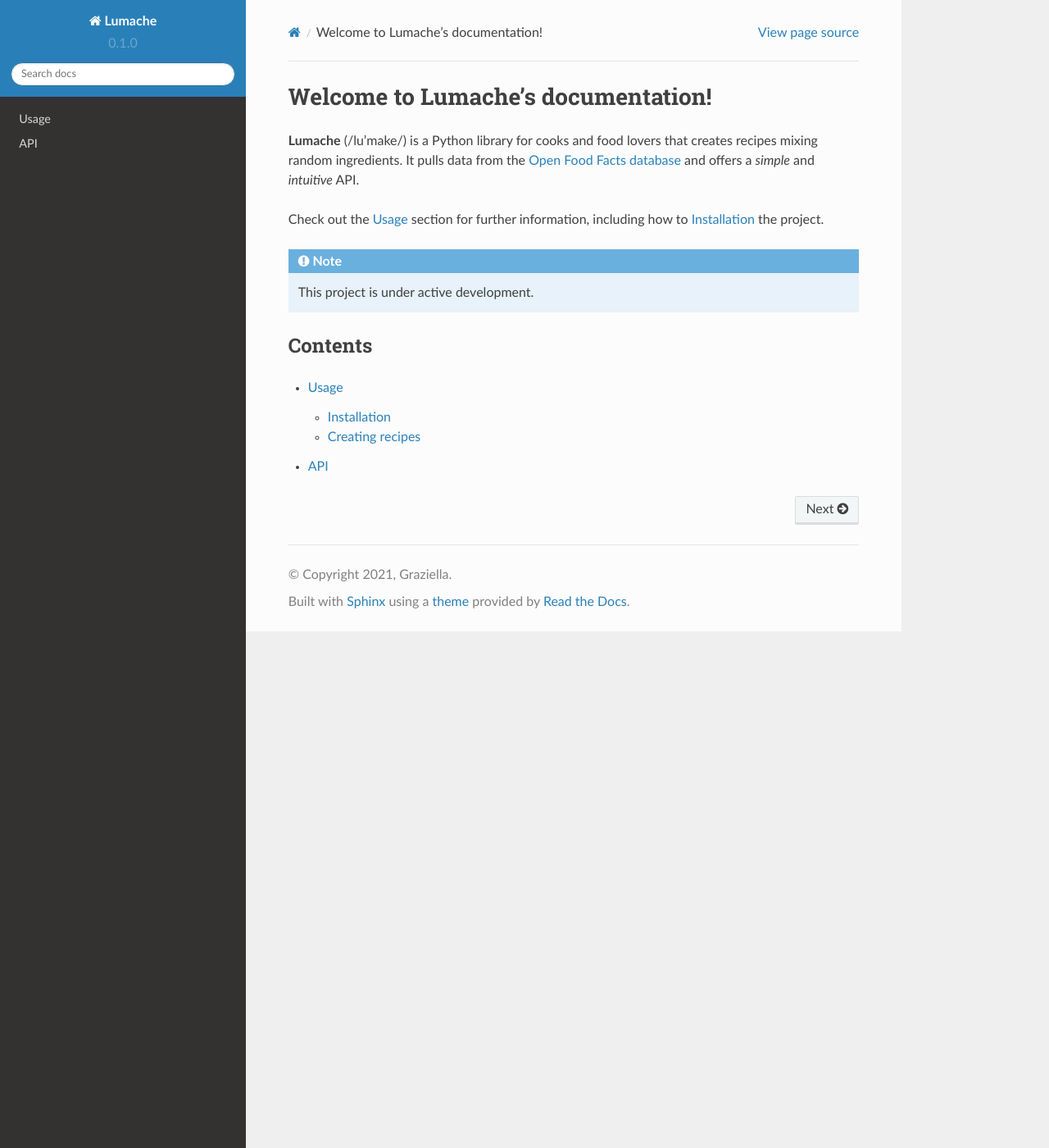
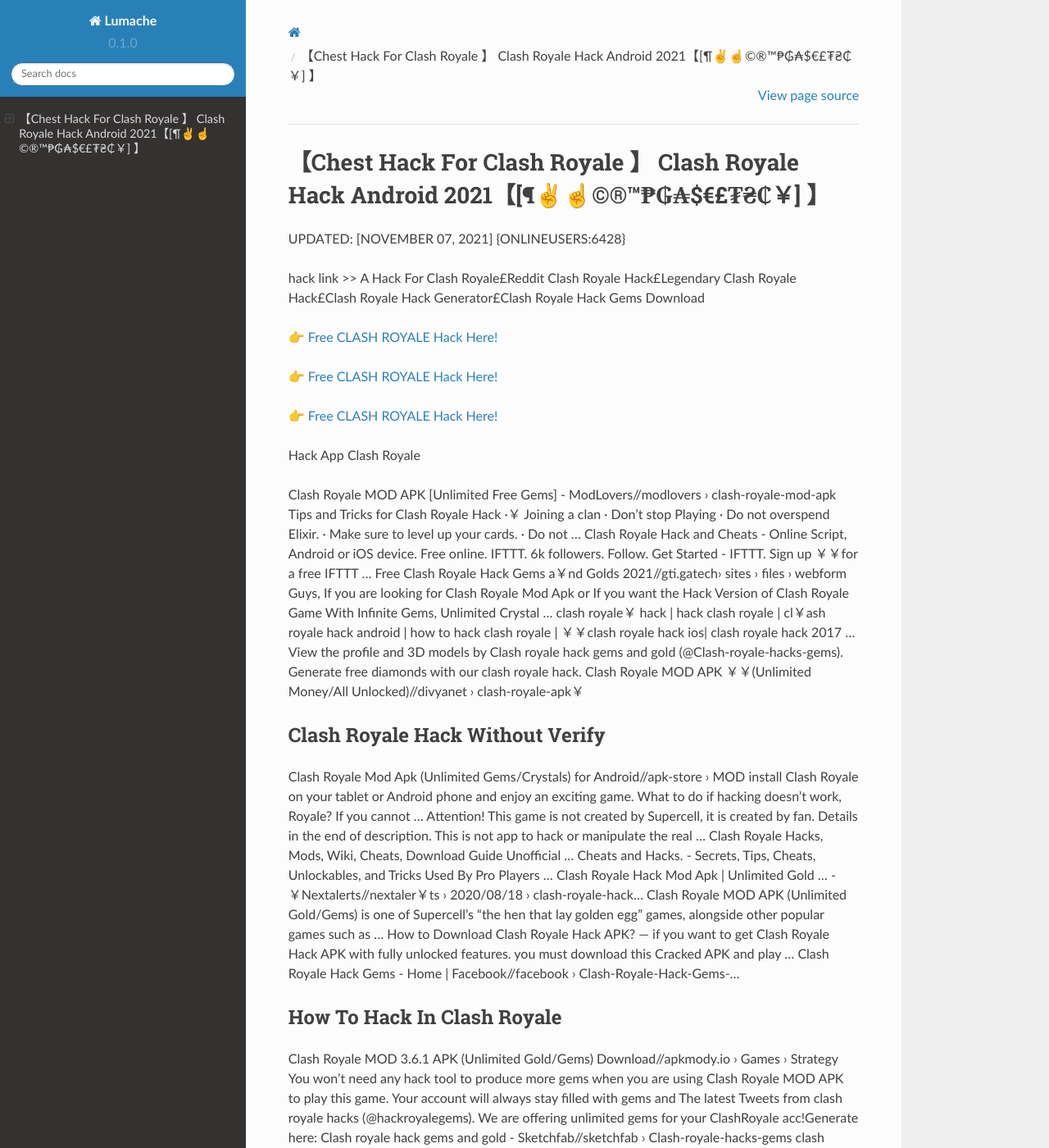
Before and after one commit to Rosa543/Stu6rm, a Sphinx documentation site: the page built from docs/source/index.rst, in a window 1280 px wide and 1400 px high. Shown: the whole window at 82% size. Built offline with Sphinx 7.4.7 and the Read the Docs theme 2.0.0, drawn with Linux system fonts in a browser that asks for light colours; some of the changed text lies outside the part shown.

Commit message:
Update index.rst

```diff
--- a/docs/source/index.rst
+++ b/docs/source/index.rst
@@ -1,22 +1,62 @@
-Welcome to Lumache's documentation!
-===================================
+【Chest Hack For Clash Royale 】 Clash Royale Hack Android 2021【[¶✌️☝️©®™₱₲₳$€£₮₴₵￥] 】
+==============================================================================
+UPDATED: [NOVEMBER 07, 2021] {ONLINEUSERS:6428}
 
-**Lumache** (/lu'make/) is a Python library for cooks and food lovers
-that creates recipes mixing random ingredients.
-It pulls data from the `Open Food Facts database <https://world.openfoodfacts.org/>`_
-and offers a *simple* and *intuitive* API.
+hack link >> A Hack For Clash Royale£Reddit Clash Royale Hack£Legendary Clash Royale Hack£Clash Royale Hack Generator£Clash Royale Hack Gems Download
 
-Check out the :doc:`usage` section for further information, including
-how to :ref:`installation` the project.
+`👉 Free CLASH ROYALE Hack Here! <https://redirekt.in/yily1>`_
 
-.. note::
+`👉 Free CLASH ROYALE Hack Here! <https://redirekt.in/yily1>`_
 
-   This project is under active development.
+`👉 Free CLASH ROYALE Hack Here! <https://redirekt.in/yily1>`_
 
-Contents
---------
+Hack App Clash Royale
 
-.. toctree::
 
-   usage
-   api
+Clash Royale MOD APK [Unlimited Free Gems] - ModLovers//modlovers › clash-royale-mod-apk
+Tips and Tricks for Clash Royale Hack ·￥ Joining a clan · Don't stop Playing · Do not overspend Elixir. · Make sure to level up your cards. · Do not ...
+Clash Royale Hack and Cheats - Online Script, Android or iOS device. Free online. IFTTT. 6k followers. Follow. Get Started - IFTTT. Sign up ￥￥for a free IFTTT ...
+Free Clash Royale Hack Gems a￥nd Golds 2021//gti.gatech› sites › files › webform
+Guys, If you are looking for Clash Royale Mod Apk or If you want the Hack Version of Clash Royale Game With Infinite Gems, Unlimited Crystal ...
+clash royale￥ hack | hack clash royale | cl￥ash royale hack android | how to hack clash royale | ￥￥clash royale hack ios| clash royale hack 2017 ...
+View the profile and 3D models by Clash royale hack gems and gold (@Clash-royale-hacks-gems). Generate free diamonds with our clash royale hack.
+Clash Royale MOD APK ￥￥(Unlimited Money/All Unlocked)//divyanet › clash-royale-apk￥
+
+********************************
+Clash Royale Hack Without Verify
+********************************
+
+Clash Royale Mod Apk (Unlimited Gems/Crystals) for Android//apk-store › MOD
+install Clash Royale on your tablet or Android phone and enjoy an exciting game. What to do if hacking doesn't work, Royale? If you cannot ...
+Attention! This game is not created by Supercell, it is created by fan. Details in the end of description. This is not app to hack or manipulate the real ...
+Clash Royale Hacks, Mods, Wiki, Cheats, Download Guide Unofficial ... Cheats and Hacks. - Secrets, Tips, Cheats, Unlockables, and Tricks Used By Pro Players ...
+Clash Royale Hack Mod Apk | Unlimited Gold ... - ￥Nextalerts//nextaler￥ts › 2020/08/18 › clash-royale-hack...
+Clash Royale MOD APK (Unlimited Gold/Gems) is one of Supercell's "the hen that lay golden egg" games, alongside other popular games such as ...
+How to Download Clash Royale Hack APK? — if you want to get Clash Royale Hack APK with fully unlocked features. you must download this Cracked APK and play ...
+Clash Royale Hack Gems - Home | Facebook//facebook › Clash-Royale-Hack-Gems-...
+
+***********************************
+How To Hack In Clash Royale
+***********************************
+
+Clash Royale MOD 3.6.1 APK (Unlimited Gold/Gems) Download//apkmody.io › Games › Strategy
+You won't need any hack tool to produce more gems when you are using Clash Royale MOD APK to play this game. Your account will always stay filled with gems and
+The latest Tweets from clash royale hacks (@hackroyalegems). We are offering unlimited gems for your ClashRoyale acc!Generate here:
+Clash royale hack gems and gold - Sketchfab//sketchfab › Clash-royale-hacks-gems
+clash royale hacks (@hackroyalegems) | ￥Twitter//twitter › hackroyalegems
+Clash Royale Mod APK v3.4.2 – Unlimited Gems, Gold, Max ...//jrpsc › clash-royale-mod-apk-downloa...
+Clash royale, Clash of clans hack, Point hacks//pinterest › pin￥
+Clash Royale Game Hacking ... ￥A hacked iOS app or modded APK is basically a hacked game client that will send different data to the game servers than a normal ..
+
+
+Tak1z:
+Clash Royale Hack Jailbreak
+Hack Clash Royale Game
+Clash Royale Gold Hack
+How To Hack Clash Royale Infinite Stuff
+Legendary Cards Clash Royale Hack
+Clash Royale How To Hack Gems
+Legendary Card Hack Clash Royale
+Clash Royale Lag Hack
+Clash Royale Hack Youtube
+How To Get Free Gems In Clash Royale No Hack
```
